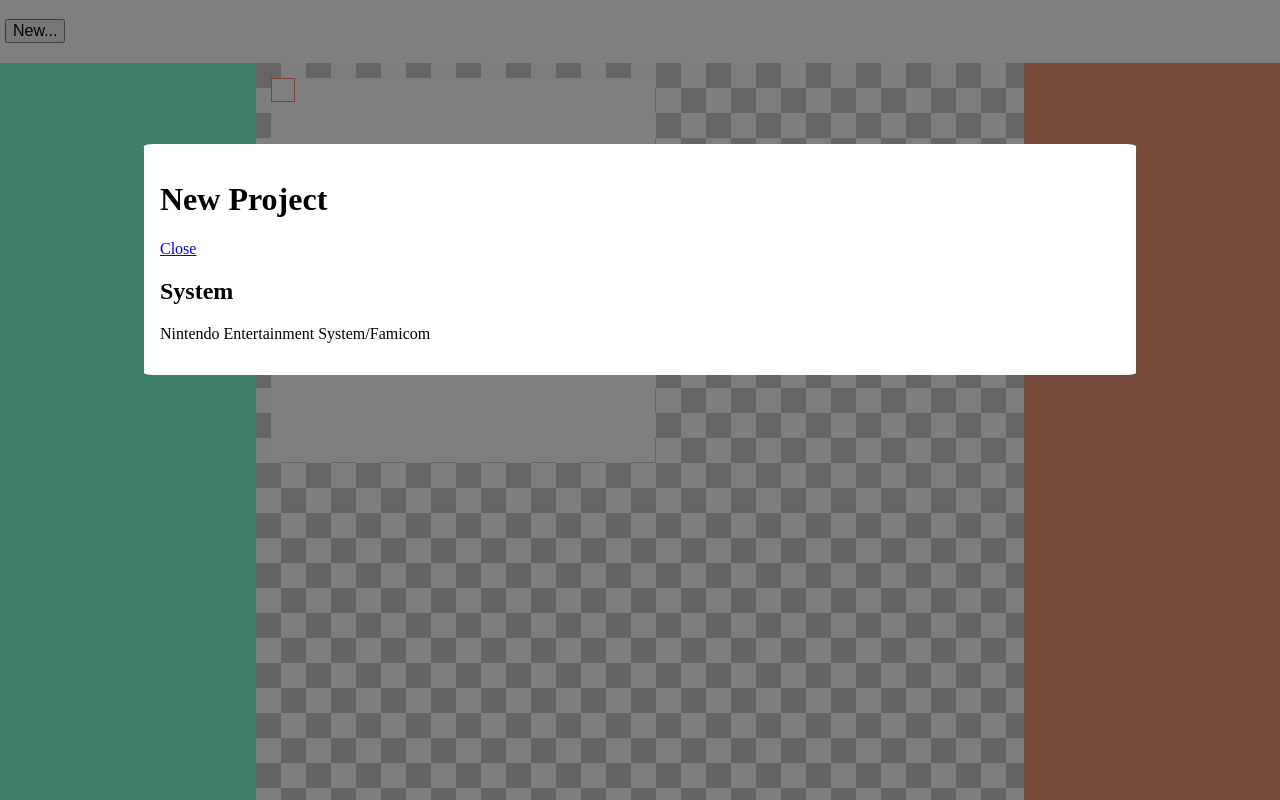
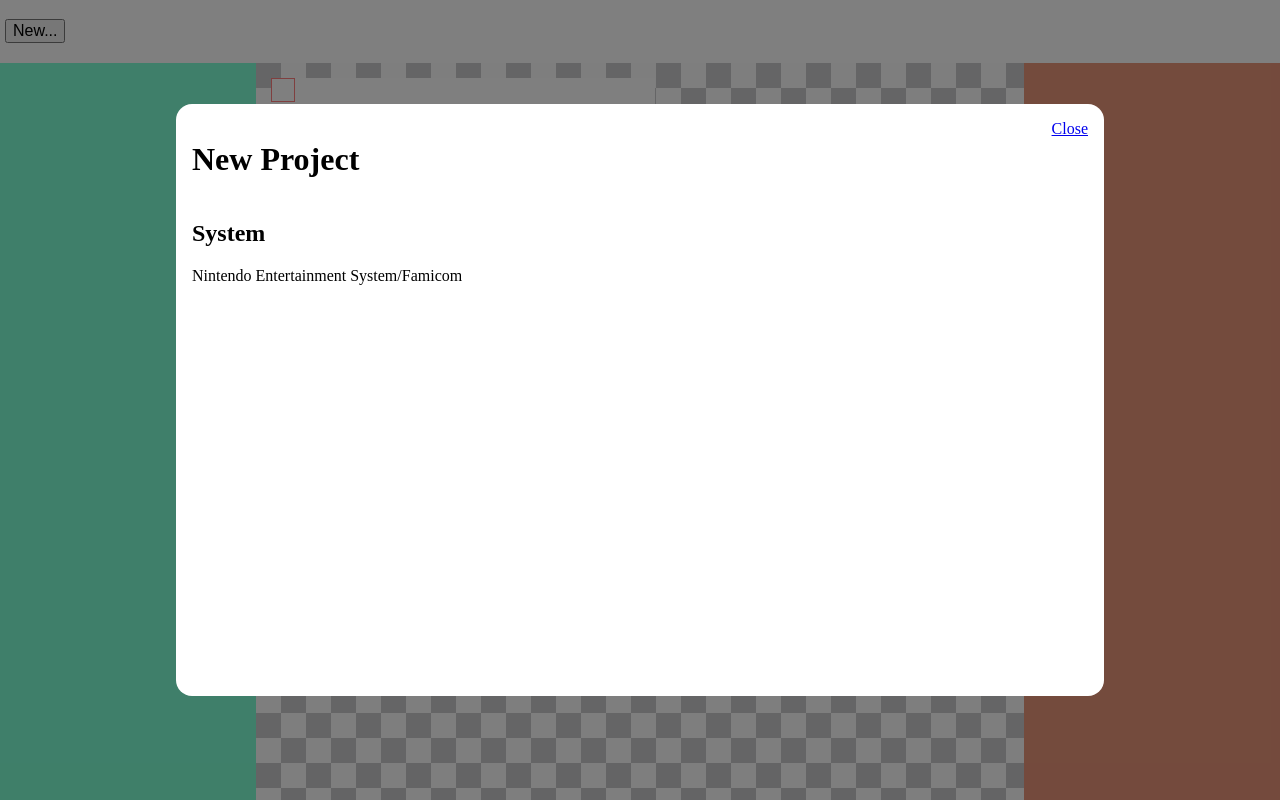
Before and after one commit to seg-assembly/retro_gfx_studio, a plain HTML site: page index.html in a window 1280 px wide. Both pictures are taken after a click on the button "New...". Drawn offline with Linux system fonts and the light colour scheme.

Commit message:
Modal Box Work 2
Modal Boxes are now centered within the modal-holder

```diff
--- a/index.html
+++ b/index.html
@@ -2,15 +2,21 @@
 
 <head>
   <meta charset="UTF-8" />
-  <link rel="stylesheet" href="styles.css" />
+
+  <!--Styles-->
+  <link rel="stylesheet" href="styles/generic_styles.css"/>
+  <link rel="stylesheet" href="styles/styles.css" />
+  <link rel="stylesheet" href="styles/modal_styles.css"/>
 </head>
 
 <body>
-  <div id="modal-holder">
+  <div id="modal-holder" class="centered">
     <div id="modal-content-new" class="modal-content-box">
       <div id="new-header-holder">
-        <h1>New Project</h1>
-        <a id="modal-close" href="#" onclick="closeHeader()">Close</a>
+        <div id="new-modal-header" class="header-bar">
+          <h1>New Project</h1>
+          <a class="modal-close" href="#" onclick="closeHeader()">Close</a>
+        </div>
       </div>
       <h2>System</h2>
       <div id="systems-grid" class="grid-container">
@@ -30,8 +36,8 @@
   <div id="trifold-holder">
     <div id="color-section"></div>
     <div id="art-section">
-      <div id="canvas-holder" class="lr-centered">
-        <canvas id="pixel-canvas" class="lr-centered"> </canvas>
+      <div id="canvas-holder">
+        <canvas id="pixel-canvas"> </canvas>
         <div id="pixel-guide"></div>
       </div>
     </div>
--- a/scripts/control_head_scripts.js
+++ b/scripts/control_head_scripts.js
@@ -1,3 +1,3 @@
 function openNewHeader() {
-    modal_holder.style.display = "block";
+    modal_holder.style.display = "flex";
 }
--- /dev/null
+++ b/styles/generic_styles.css
@@ -0,0 +1,33 @@
+/*
+  Element Styles
+*/
+:root {
+    --pixel-size-skew: 24px;
+    --pixel-guide-size: calc(var(--pixel-size-skew) - 2px);
+    --pixel-art-height: 16;
+    --pixel-art-width: 16;
+  }
+
+  body {
+    height: max-content;
+    margin: 0;
+    height: 100vh;
+    display: flex;
+    flex-direction: column;
+  }
+
+/*
+Class Styles
+  */
+.header-bar {
+    display: flex;
+    flex-direction: row;
+    align-items: center;
+    position: relative;
+}
+
+.centered {
+  display: flex;
+  justify-content: center;
+  align-items: center;
+}
--- /dev/null
+++ b/styles/modal_styles.css
@@ -0,0 +1,28 @@
+/*
+    Class Styles
+*/
+.modal-content-box {
+  border-radius: 1rem;
+  background-color: white;
+  padding: 1rem;
+  width: 70%;
+  height: 70%;
+}
+
+.modal-close {
+  position: absolute;
+  top: 0;
+  right: 0;
+}
+
+/*
+    ID Styles
+*/
+#modal-holder {
+    display: none;
+    position: fixed;
+    z-index: 1;
+    height: 100%;
+    width: 100%;
+    background-color: rgba(0, 0, 0, 0.5);
+  }
--- a/styles.css
+++ b/styles/styles.css
@@ -1,18 +1,3 @@
-:root {
-  --pixel-size-skew: 24px;
-  --pixel-guide-size: calc(var(--pixel-size-skew) - 2px);
-  --pixel-art-height: 16;
-  --pixel-art-width: 16;
-}
-
-body {
-  height: max-content;
-  margin: 0;
-  height: 100vh;
-  display: flex;
-  flex-direction: column;
-}
-
 /*
   Class Styles
 */
@@ -27,25 +12,9 @@ body {
   font-size: 12pt;
 }
 
-.modal-content-box{
-  border-radius: 1%;
-  background-color: white;
-  margin: 9rem;
-  padding: 1rem;
-}
-
 /*
   ID Styles
 */
-#modal-holder {
-  display: none;
-  position: fixed;
-  z-index: 1;
-  height: 100%;
-  width: 100%;
-  background-color: rgba(0, 0, 0, 0.5);
-}
-
 #control-head {
   flex: 1;
   margin: 5px;
@@ -76,8 +45,8 @@ body {
 #canvas-holder {
   /*Location Styles*/
   position: absolute;
+  left: 15px;
   top: 15px;
-  left: 15px;
 
   /*Size Styles*/
   width: calc(var(--pixel-size-skew) * var(--pixel-art-width));
```
Also changed, not shown: styles/Transparency.png (renamed from Transparency.png).
